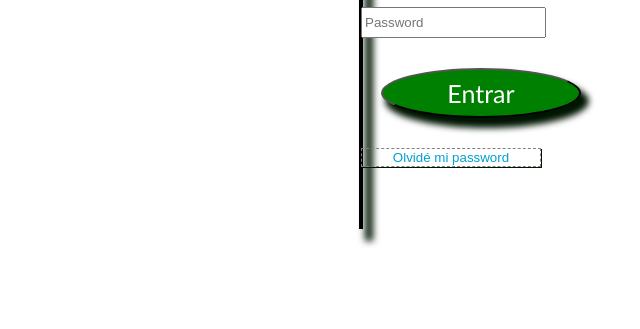
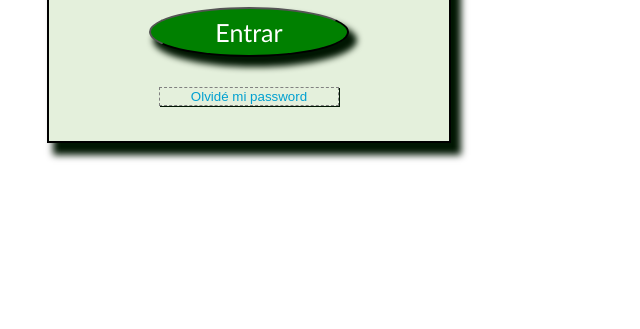
Before and after one commit to TurcoJr/1.5-Login-landing-CAS, a plain HTML site: page index.html in a window 1280 px wide. Shown: the part 546-875 px from the top of the page, without its empty margins (391-1031 px from the left). After the commit the page ends 800 px from the top, so only its background shows below. Drawn offline with Linux system fonts and the light colour scheme.

Commit message:
1.5Terminado

```diff
--- a/index.html
+++ b/index.html
@@ -19,7 +19,7 @@
                 <input type="text" placeholder="Email">
             </div>
             <div>
-                <input type="text" placeholder="Password">
+                <input type="password" placeholder="Password">
             </div>
         </article>
         <div>
--- a/styles.css
+++ b/styles.css
@@ -1,5 +1,21 @@
 html{
     background-color: white;
+    display: flex;
+    justify-content: center;
+}
+
+body{
+    background-color: rgb(228, 240, 220);
+    border: 2px solid black;
+    margin: 100px;
+    width: 400px;
+    display: flex;
+    align-items: center;
+    justify-content: center;
+    flex-direction: column;
+    text-align: center;
+    box-shadow: 8px 10px 7px 2px rgb(0, 22, 2);
+
 }
 
 img{
@@ -8,16 +24,6 @@ img{
     border-top-left-radius: 15%;
     border-bottom-left-radius: 15%;
     border-bottom-right-radius: 15%;
-}
-
-body{
-    background-color: rgb(209, 233, 194);
-    margin: 100px 750px;
-    padding: 25px 0;
-    text-align: center;
-    border: 2px solid black;
-    box-shadow: 8px 10px 7px 2px rgb(0, 22, 2);
-
 }
 
 h1{
@@ -54,6 +60,7 @@ input{
 }
 
 .forget{
+
     color: rgb(0, 160, 209);
     width: 180px;
     background-color: rgba(185, 8, 8, 0);
```
